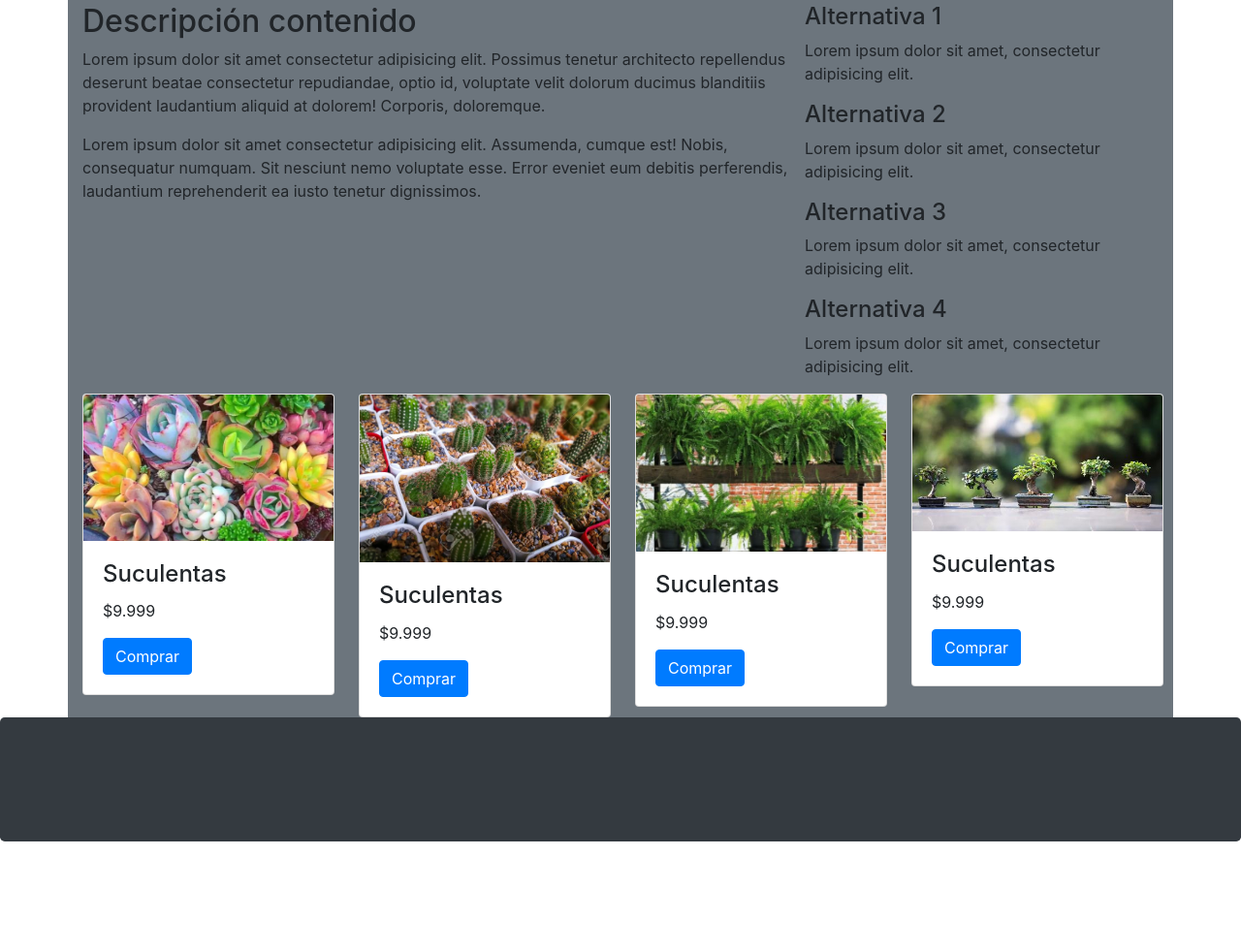
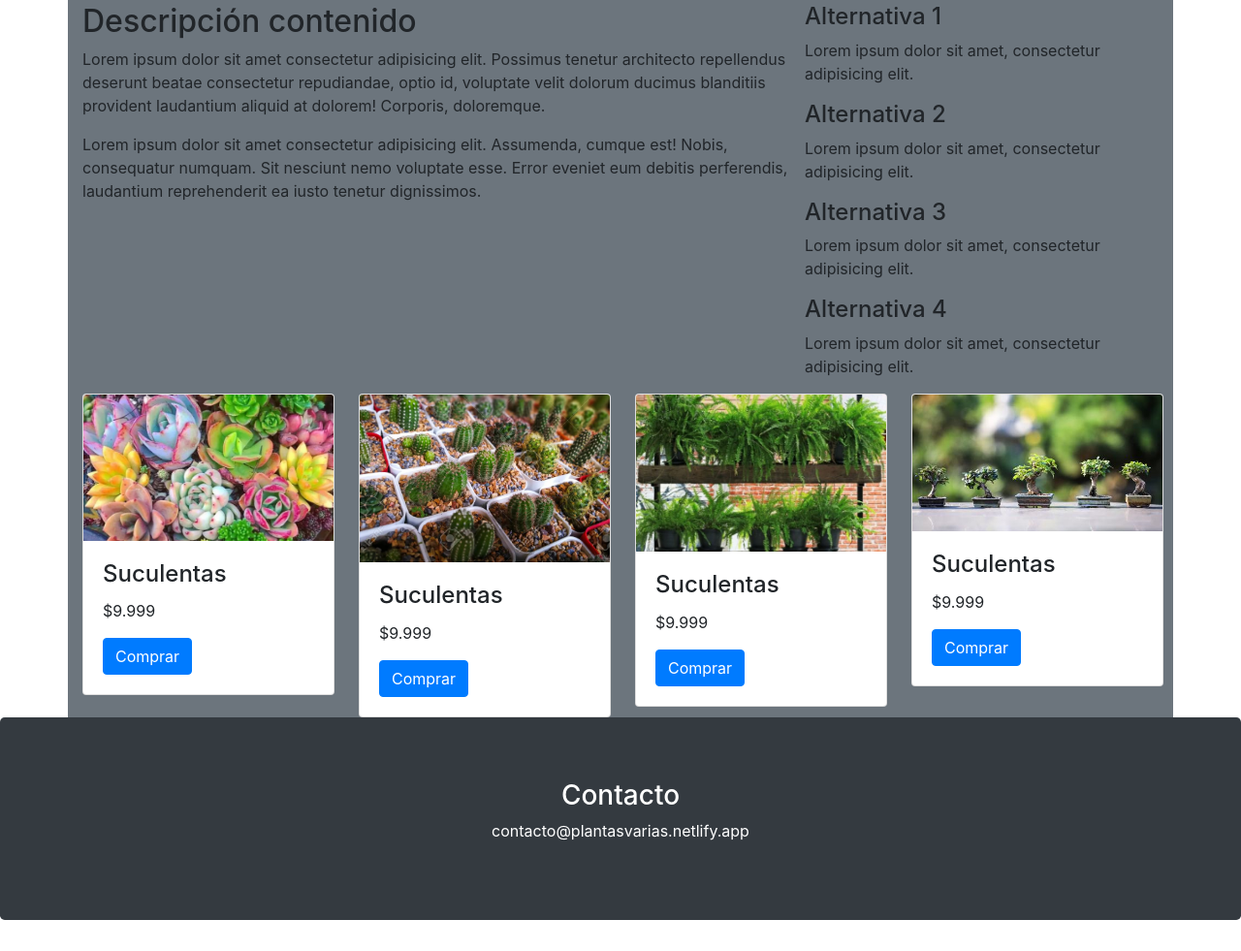
Before and after one commit to Pedro-Abarca/pagina01, a plain HTML site: page index.html in a window 1280 px wide. Shown: the part 773-1754 px from the top of the page at 97% size. Before the commit the page ends 1673 px from the top, so only its background shows below. Drawn offline with nearby package versions, Linux system fonts and the light colour scheme.

Commit message:
agrego contacto

```diff
--- a/index.html
+++ b/index.html
@@ -158,7 +158,10 @@
     </main>
 
     <!-- Pie de pagina "footer"-->
-    <footer class="jumbotron bg-dark"></footer>
+    <footer class="jumbotron bg-dark text-center text-white">
+        <h3>Contacto</h3>
+        <p>contacto@plantasvarias.netlify.app</p>
+    </footer>
 
 </body>
 </html>
```
